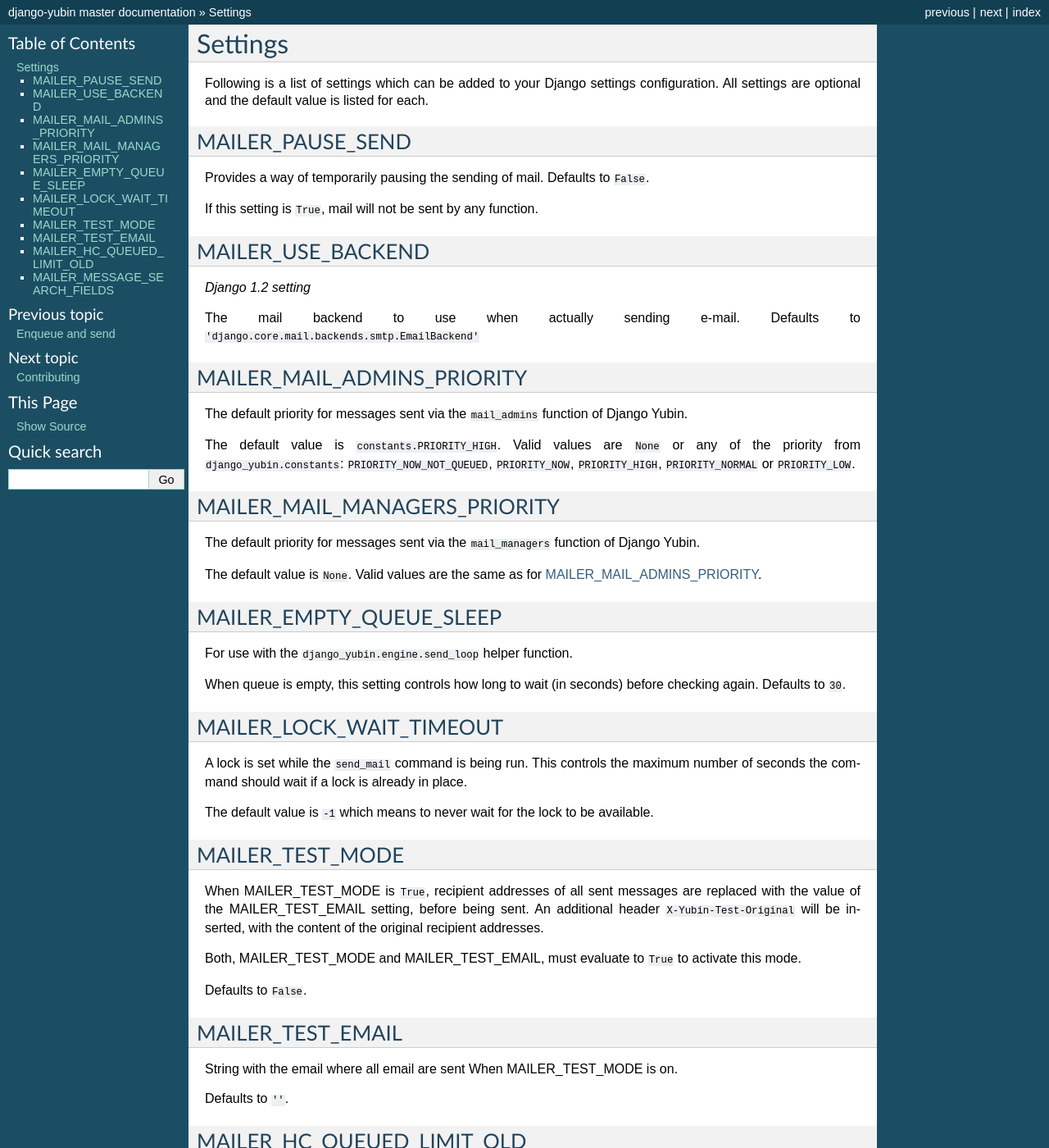
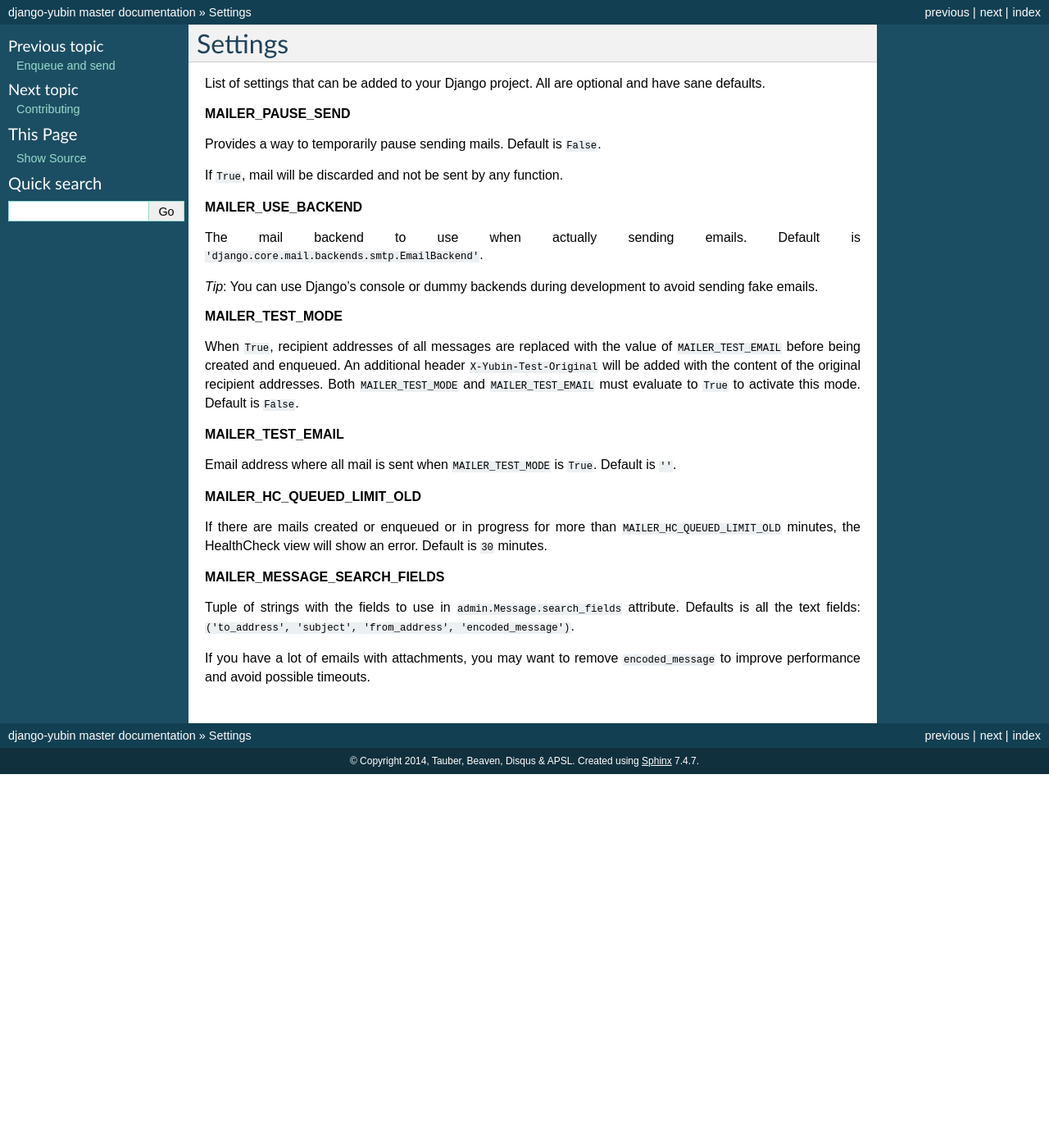
Before and after one commit to APSL/django-yubin, a Sphinx documentation site: the page built from docs/settings.rst, in a window 1280 px wide and 1400 px high. Shown: the whole window at 82% size. Built offline with Sphinx 7.4.7, drawn with Linux system fonts in a browser that asks for light colours; some of the changed text lies outside the part shown.

Commit message:
Update settings docs
Also, improve some comments and docstrings here and there

```diff
--- a/django_yubin/__init__.py
+++ b/django_yubin/__init__.py
@@ -16,8 +16,7 @@ def queue_email_message(email_message, fail_silently=False):
     ``EmailMessage`` class.
 
     The ``fail_silently`` argument is not used and is only provided to match
-    the signature of the ``EmailMessage.send`` function which it may emulate
-    (see ``queue_django_mail``).
+    the signature of the ``EmailMessage.send`` function which it may emulate.
     """
     from . import models, settings
 
--- a/docs/queue.rst
+++ b/docs/queue.rst
@@ -1,7 +1,7 @@
 Enqueue and send
 ================
 
-Putting emails on the queue
+Putting emails in the queue
 ---------------------------
 
 Yubin replaces the standard Django Email Backend with its own. Instead of sending emails
--- a/docs/settings.rst
+++ b/docs/settings.rst
@@ -1,102 +1,49 @@
-========
 Settings
 ========
 
-Following is a list of settings which can be added to your Django settings
-configuration. All settings are optional and the default value is listed for
-each.
+List of settings that can be added to your Django project. All are optional and have sane defaults.
 
 
-MAILER_PAUSE_SEND
------------------
+**MAILER_PAUSE_SEND**
 
-Provides a way of temporarily pausing the sending of mail. Defaults to
-``False``.
+Provides a way to temporarily pause sending mails. Default is ``False``.
 
-If this setting is ``True``, mail will not be sent by any function.
+If ``True``, mail will be discarded and not be sent by any function.
 
 
-MAILER_USE_BACKEND
-------------------
+**MAILER_USE_BACKEND**
 
-*Django 1.2 setting*
+The mail backend to use when actually sending emails. Default is
+``'django.core.mail.backends.smtp.EmailBackend'``.
 
-The mail backend to use when actually sending e-mail.
-Defaults to ``'django.core.mail.backends.smtp.EmailBackend'``
+*Tip*: You can use Django's console or dummy backends during development to avoid sending fake
+emails.
 
 
-MAILER_MAIL_ADMINS_PRIORITY
----------------------------
+**MAILER_TEST_MODE**
 
-The default priority for messages sent via the ``mail_admins`` function of
-Django Yubin.
-
-The default value is ``constants.PRIORITY_HIGH``. Valid values are ``None``
-or any of the priority from ``django_yubin.constants``:
-``PRIORITY_NOW_NOT_QUEUED``, ``PRIORITY_NOW``, ``PRIORITY_HIGH``,
-``PRIORITY_NORMAL`` or ``PRIORITY_LOW``.
+When ``True``, recipient addresses of all messages are replaced with the value of
+``MAILER_TEST_EMAIL`` before being created and enqueued. An additional header
+``X-Yubin-Test-Original`` will be added with the content of the original recipient addresses. Both
+``MAILER_TEST_MODE`` and ``MAILER_TEST_EMAIL`` must evaluate to ``True`` to activate this mode.
+Default is ``False``.
 
 
-MAILER_MAIL_MANAGERS_PRIORITY
------------------------------
+**MAILER_TEST_EMAIL**
 
-The default priority for messages sent via the ``mail_managers`` function of
-Django Yubin.
-
-The default value is ``None``. Valid values are the same as for
-`MAILER_MAIL_ADMINS_PRIORITY`_.
+Email address where all mail is sent when ``MAILER_TEST_MODE`` is ``True``. Default is ``''``.
 
 
-MAILER_EMPTY_QUEUE_SLEEP
-------------------------
+**MAILER_HC_QUEUED_LIMIT_OLD**
 
-For use with the ``django_yubin.engine.send_loop`` helper function.
-
-When queue is empty, this setting controls how long to wait (in seconds)
-before checking again. Defaults to ``30``.
+If there are mails created or enqueued or in progress for more than ``MAILER_HC_QUEUED_LIMIT_OLD``
+minutes, the HealthCheck view will show an error. Default is ``30`` minutes.
 
 
-MAILER_LOCK_WAIT_TIMEOUT
-------------------------
+**MAILER_MESSAGE_SEARCH_FIELDS**
 
-A lock is set while the ``send_mail`` command is being run. This controls the
-maximum number of seconds the command should wait if a lock is already in
-place.
+Tuple of strings with the fields to use in ``admin.Message.search_fields`` attribute. Defaults is
+all the text fields: ``('to_address', 'subject', 'from_address', 'encoded_message')``.
 
-The default value is ``-1`` which means to never wait for the lock to be
-available.
-
-MAILER_TEST_MODE
-----------------
-
-When MAILER_TEST_MODE is ``True``, recipient addresses of all sent messages are replaced with
-the value of the MAILER_TEST_EMAIL setting, before being sent.
-An additional header ``X-Yubin-Test-Original`` will be inserted, with the content of the original
-recipient addresses.
-
-Both, MAILER_TEST_MODE and MAILER_TEST_EMAIL, must evaluate to ``True`` to activate this mode.
-
-Defaults to ``False``.
-
-MAILER_TEST_EMAIL
--------------------------
-
-String with the email where all email are sent When MAILER_TEST_MODE is on.
-
-Defaults to ``''``.
-
-
-MAILER_HC_QUEUED_LIMIT_OLD
---------------------------
-
-String to define the max minutes for the message health check. If there exists an old messages in the email's queue the health check will warn.
-
-Defaults to: ``30``
-
-
-MAILER_MESSAGE_SEARCH_FIELDS
-----------------------------
-
-Tuple of strings with the fields to use in ``admin.Message.search_fields`` attribute.
-
-Defaults to all the text fields: ``('to_address', 'subject', 'from_address', 'encoded_message')``
+If you have a lot of emails with attachments, you may want to remove ``encoded_message`` to improve
+performance and avoid possible timeouts.
```
Also changed, not shown: 1 other file.
